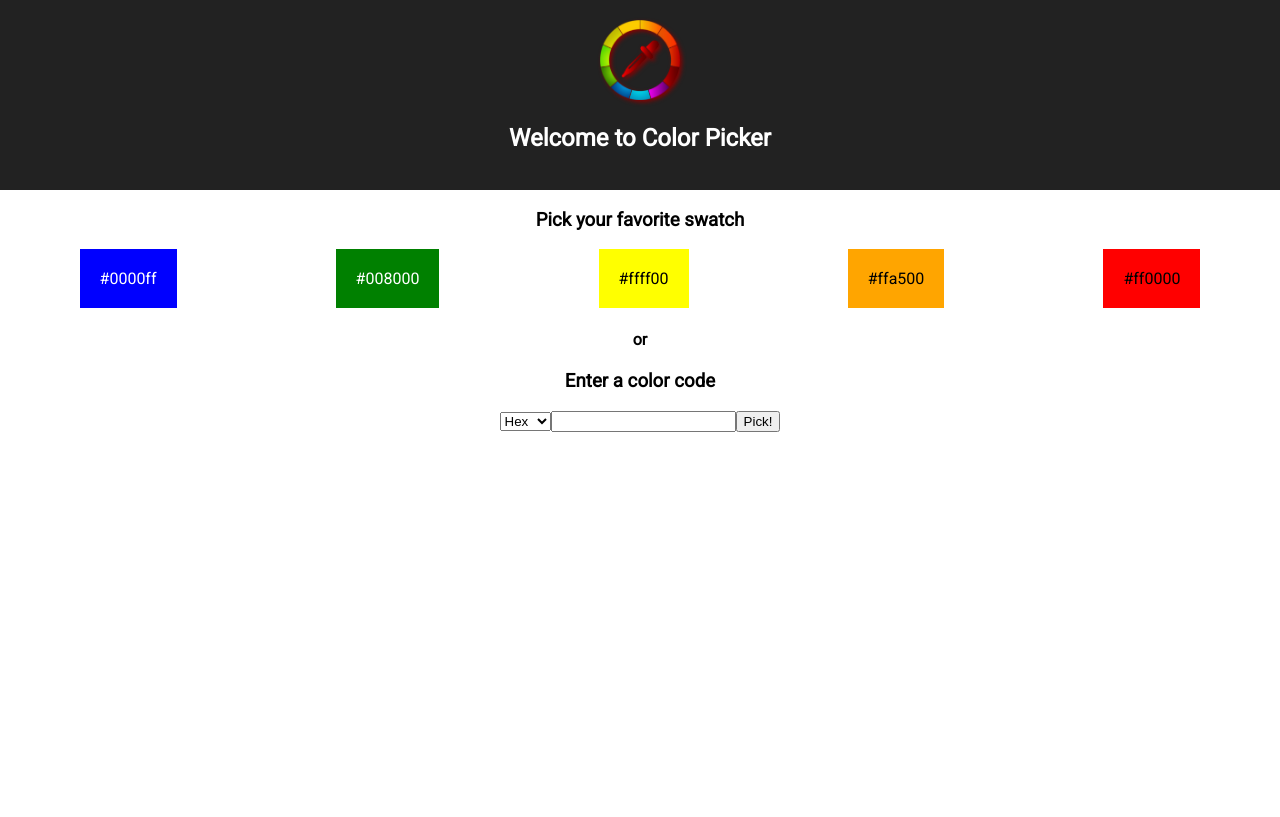
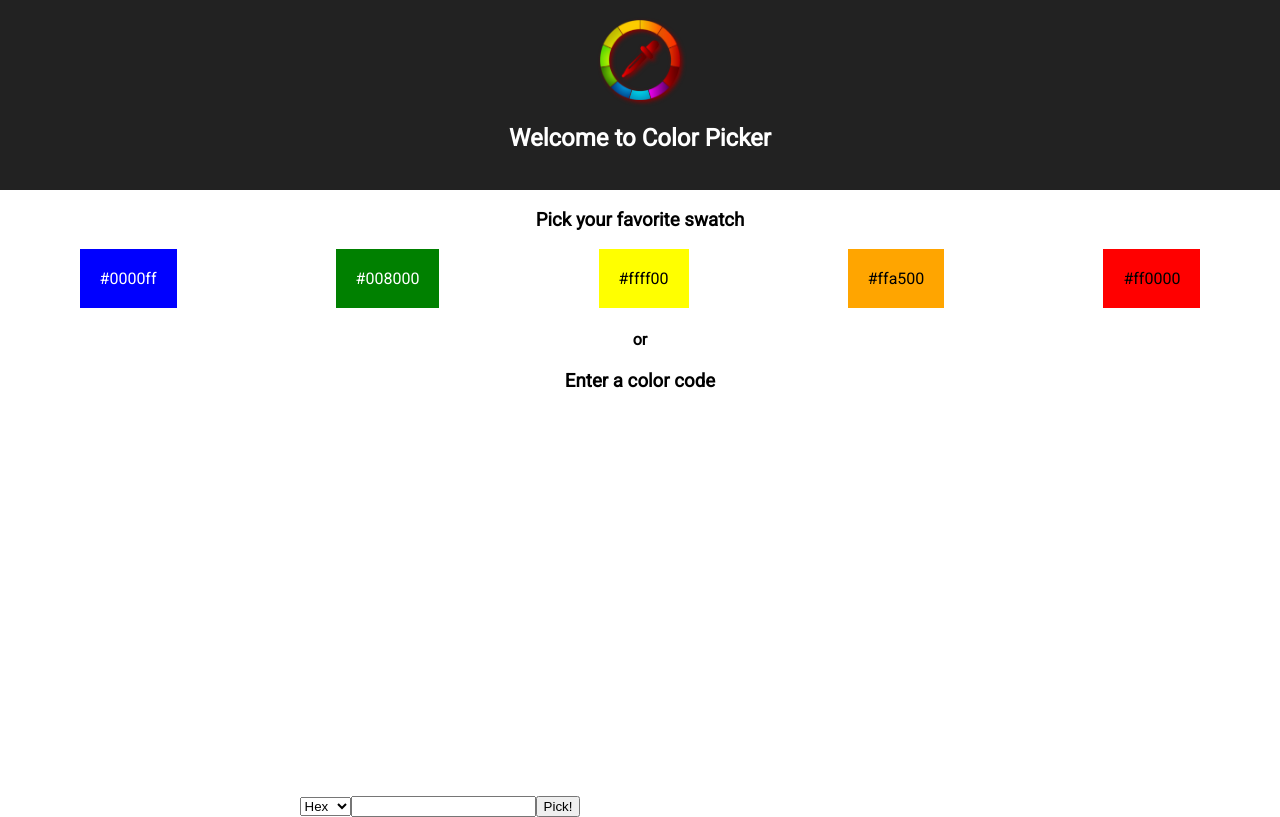
Before and after one commit to Josh31415/JsProject, a React (Create React App) app in the folder color-picker/: page / in a window 1280 px wide. Built offline with nearby package versions, Linux system fonts and the light colour scheme.

Commit message:
Added canvas

```diff
--- a/color-picker/src/App.js
+++ b/color-picker/src/App.js
@@ -4,7 +4,35 @@ import logo from './logo.png';
 import './App.css';
 
 class App extends Component {
-  render() {
+
+    constructor() {
+        super();
+        this.drawCanvas = this.drawCanvas.bind(this);
+    }
+
+    drawCanvas() {
+        let ctx = this.refs.canvas.getDOMNode();
+        ctx.save();
+        ctx.clearRect(0, 0, 50,50);
+        ctx.fillStyle = 'rgb(red,green,blue)';
+        ctx.refresh();
+        ctx.getDOMNode();
+    }
+
+    changeRed(event){
+        red = {value: event.target.value};
+    }
+
+    changeGreen(event){
+        green = {value: event.target.value};
+    }
+
+    changeBlue(event){
+        blue = {value: event.target.value};
+    }
+
+    render() {
+
     return (
       <div className="App">
         <div className="App-header">
@@ -35,6 +63,7 @@ class App extends Component {
               <input type="text" name="hex" />
           </label>
           <input type="Submit" value="Pick!" />
+            <canvas ref="canvas" draw={this.drawCanvas} width={400} height={400} realtime={true} className="App-ColorCanvas"></canvas>
         </form>
       </div>
     );
```
